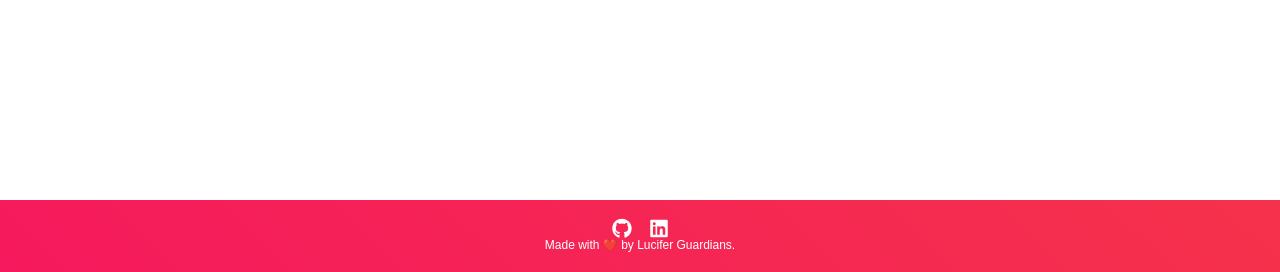
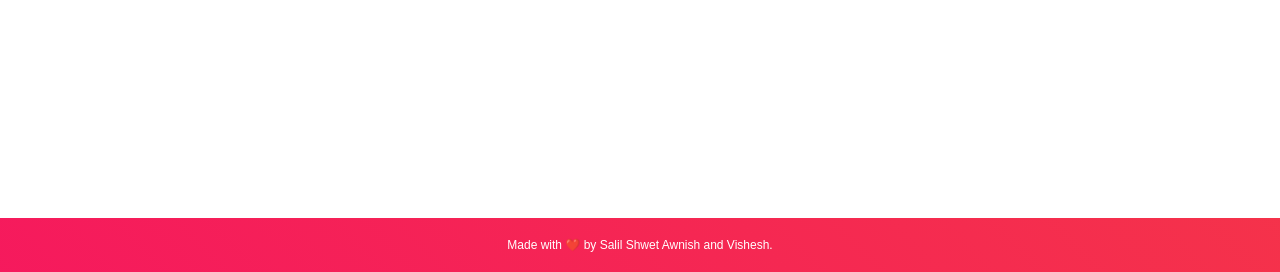
Before and after one commit to salilshukla8/Final-Project, a Flask app: template templates/result.html in a window 1280 px wide. Shown: the part 528-800 px from the top of the page. Run offline with Flask 2, Linux system fonts and the light colour scheme; the template is opened without the code that fills it, so the values that code supplies are empty; parts of the project's set-up code (start-up, migrations or seed data) failed here and were passed over; some libraries are stand-ins or nearby versions.

Commit message:
Update result.html

```diff
--- a/templates/result.html
+++ b/templates/result.html
@@ -34,10 +34,10 @@
 		<!-- Footer -->
        <div class='footer'>
            <div class="contact">
-               <a target="_blank" href="https://github.com/anujvyas/Diabetes-Prediction-Deployment"><i class="fab fa-github fa-lg contact-icon"></i></a>
-               <a target="_blank" href="https://www.linkedin.com/in/anujkvyas"><i class="fab fa-linkedin fa-lg contact-icon"></i></a>
+<!--                <a target="_blank" href="https://github.com/anujvyas/Diabetes-Prediction-Deployment"><i class="fab fa-github fa-lg contact-icon"></i></a>
+               <a target="_blank" href="https://www.linkedin.com/in/anujkvyas"><i class="fab fa-linkedin fa-lg contact-icon"></i></a> -->
            </div>
-           <p class='footer-description'>Made with ❤️ by Lucifer Guardians.</p>
+           <p class='footer-description'>Made with ❤️ by Salil Shwet Awnish and Vishesh.</p>
        </div>
 
 	</body>
```
